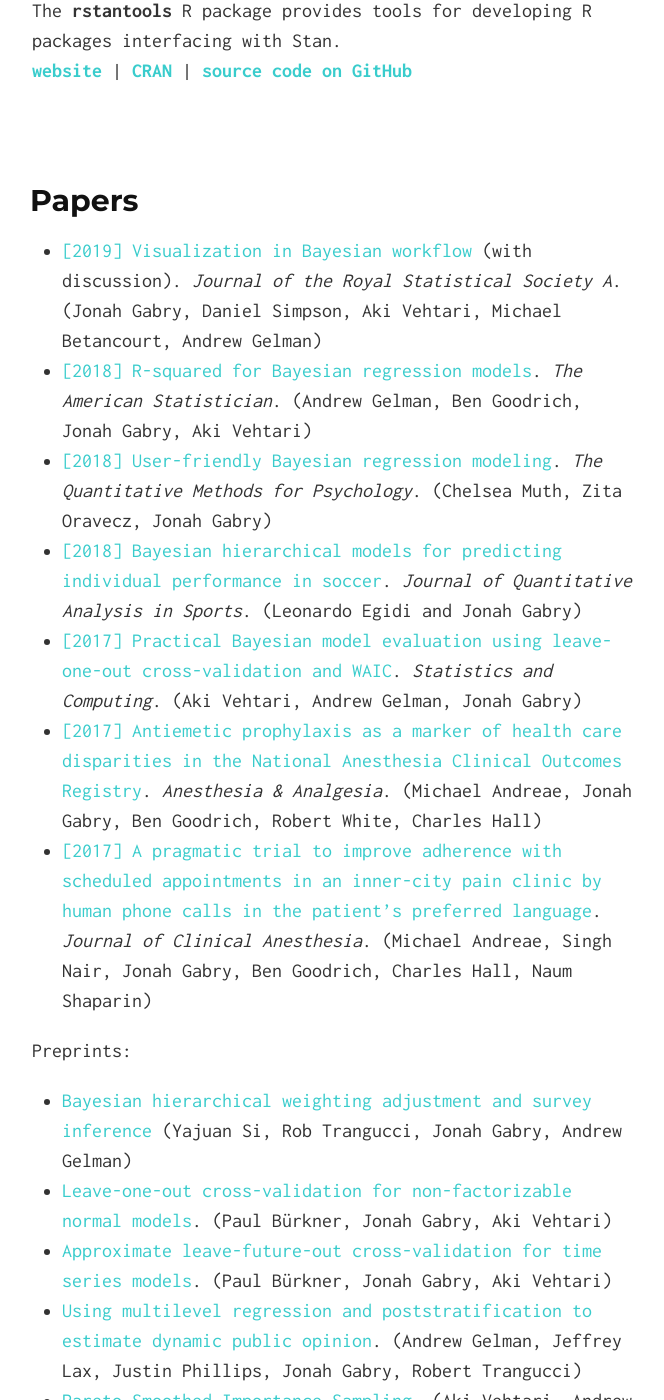
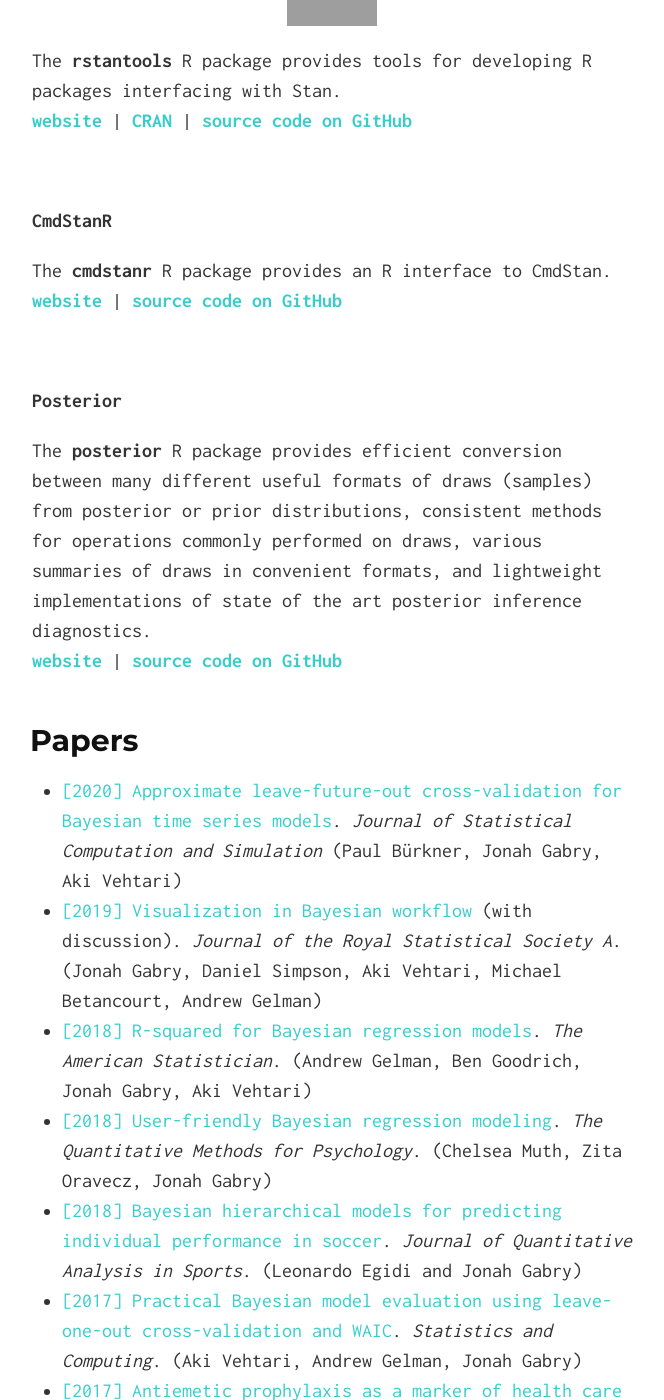
Before and after one commit to kendyteng/kendyteng.github.io, a Jekyll site: the page built from software-and-papers/index.md, in a window 1280 px wide and 1400 px high, scrolled down 3185 px. Shown: the whole window, without its empty margins (308-972 px from the left). Built offline with Jekyll 4.4.1, drawn with Linux system fonts in a browser that asks for light colours; nearby versions of some CDN libraries; some of the changed text lies outside the part shown; grey boxes are pictures that could not be loaded.

Commit message:
Update index.md

```diff
--- a/software-and-papers/index.md
+++ b/software-and-papers/index.md
@@ -112,6 +112,8 @@
 * Aki Vehtari, Andrew Gelman, and Jonah Gabry. (2016). Pareto smoothed importance sampling.
 [arXiv preprint arxiv:1507.02646](https://arxiv.org/abs/1507.02646)
 
+<br>
+
 **RStanTools**
 
 [![CRAN\_Status\_Badge](https://www.r-pkg.org/badges/version/rstantools)](https://cran.r-project.org/package=rstantools)[![RStudio_CRAN_mirror_downloads_badge](https://cranlogs.r-pkg.org/badges/rstantools?color=blue)](https://cran.r-project.org/web/packages/rstantools)
@@ -124,8 +126,41 @@
 
 <br>
 
+**CmdStanR**
+
+<!--
+[![CRAN\_Status\_Badge](https://www.r-pkg.org/badges/version/cmdstanr)](https://cran.r-project.org/package=cmdstanr)[![RStudio_CRAN_mirror_downloads_badge](https://cranlogs.r-pkg.org/badges/cmdstanr?color=blue)](https://cran.r-project.org/web/packages/cmdstanr)
+-->
+
+The **cmdstanr** R package provides an R interface to CmdStan.
+<br>
+<!-- [**website**](https://mc-stan.org/cmdstanr) |
+[**CRAN**](https://cran.r-project.org/package=cmdstanr) |
+[**source code on GitHub**](https://github.com/stan-dev/cmdstanr) -->
+[**website**](https://mc-stan.org/cmdstanr) | [**source code on GitHub**](https://github.com/stan-dev/cmdstanr)
+
+<br>
+
+**Posterior**
+
+<!--
+[![CRAN\_Status\_Badge](https://www.r-pkg.org/badges/version/posterior)](https://cran.r-project.org/package=posterior)[![RStudio_CRAN_mirror_downloads_badge](https://cranlogs.r-pkg.org/badges/posterior?color=blue)](https://cran.r-project.org/web/packages/posterior)
+-->
+
+The **posterior** R package provides efficient conversion between many different useful formats
+of draws (samples) from posterior or prior distributions, consistent methods for operations commonly
+performed on draws, various summaries of draws in convenient formats, and lightweight implementations
+of state of the art posterior inference diagnostics.
+<br>
+<!--[**website**](https://mc-stan.org/posterior) |
+[**CRAN**](https://cran.r-project.org/package=posterior) |
+[**source code on GitHub**](https://github.com/stan-dev/posterior)-->
+[**website**](https://mc-stan.org/posterior) | [**source code on GitHub**](https://github.com/stan-dev/posterior)
+<br>
+
 ## Papers
 
+* [[2020] Approximate leave-future-out cross-validation for Bayesian time series models](https://arxiv.org/pdf/1902.06281.pdf). _Journal of Statistical Computation and Simulation_ (Paul Bürkner, Jonah Gabry, Aki Vehtari)
 * [[2019] Visualization in Bayesian workflow](https://doi.org/10.1111/rssa.12378) (with discussion). _Journal of the Royal Statistical Society A_. (Jonah Gabry, Daniel Simpson, Aki Vehtari, Michael Betancourt, Andrew Gelman)
 * [[2018] R-squared for Bayesian regression models](http://www.stat.columbia.edu/~gelman/research/published/bayes_R2_v3.pdf). _The American Statistician_. (Andrew Gelman, Ben Goodrich, Jonah Gabry, Aki Vehtari)
 * [[2018] User-friendly Bayesian regression modeling](https://www.tqmp.org/RegularArticles/vol14-2/p099/p099.pdf). _The Quantitative Methods for Psychology_. (Chelsea Muth, Zita Oravecz, Jonah Gabry)
@@ -137,9 +172,8 @@
 
 Preprints:
 
+* [Leave-one-out cross-validation for non-factorizable normal models](https://arxiv.org/pdf/1810.10559.pdf). (Paul Bürkner, Jonah Gabry, Aki Vehtari)
 * [Bayesian hierarchical weighting adjustment and survey inference](https://arxiv.org/pdf/1707.08220) (Yajuan Si, Rob Trangucci, Jonah Gabry, Andrew Gelman)
-* [Leave-one-out cross-validation for non-factorizable normal models](https://arxiv.org/pdf/1810.10559.pdf). (Paul Bürkner, Jonah Gabry, Aki Vehtari)
-* [Approximate leave-future-out cross-validation for time series models](https://arxiv.org/pdf/1902.06281.pdf). (Paul Bürkner, Jonah Gabry, Aki Vehtari)
 * [Using multilevel regression and poststratification to estimate dynamic public opinion](http://www.stat.columbia.edu/~gelman/research/unpublished/MRT(1).pdf). (Andrew Gelman, Jeffrey Lax, Justin Phillips, Jonah Gabry, Robert Trangucci)
 * [Pareto Smoothed Importance Sampling](https://arxiv.org/pdf/1507.02646). (Aki Vehtari, Andrew Gelman, Jonah Gabry)
 
@@ -175,3 +209,7 @@
 * [Leave-one-out cross-validation for non-factorizable models](https://mc-stan.org/loo/articles/loo2-non-factorizable.html)
 * [Approximate leave-future-out cross-validation for time series models](https://mc-stan.org/loo/articles/loo2-lfo.html)
 * [Using Leave-one-out cross-validation for large data](https://mc-stan.org/loo/articles/loo2-large-data.html)
+
+#### Developing R packages with pre-compiled Stan programs
+
+* [Step by step guide for creating a package that depends on RStan](https://mc-stan.org/rstantools/articles/minimal-rstan-package.html)
```
